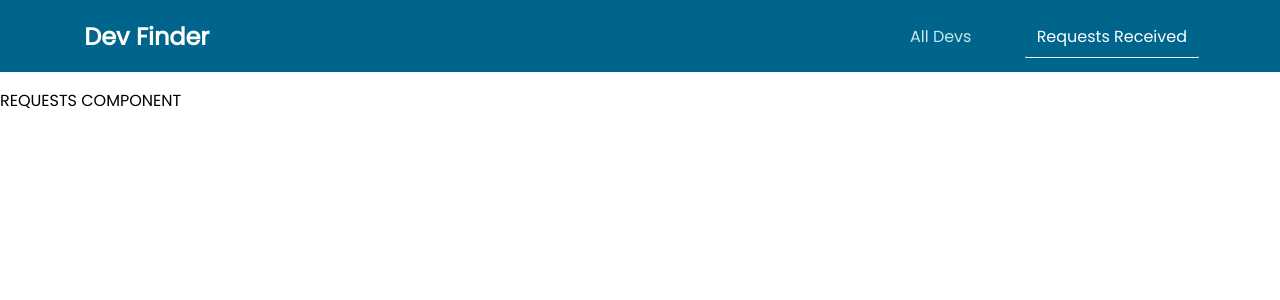
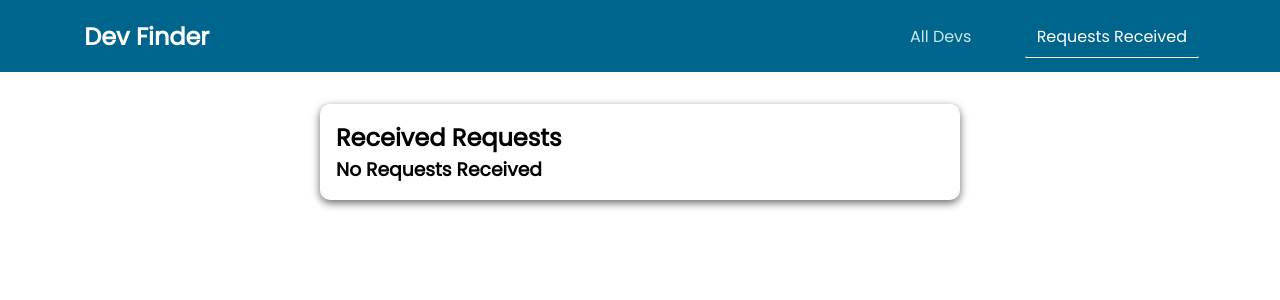
Before and after one commit to torressam333/dev-finder, a Vue app: page /requests in a window 1280 px wide. Shown: the top 300 px of the page. Built offline with nearby package versions, Linux system fonts and the light colour scheme.

Commit message:
Set up outline for requests received component

```diff
--- a/src/pages/requests/RequestsReceived.vue
+++ b/src/pages/requests/RequestsReceived.vue
@@ -1 +1,15 @@
-<template>REQUESTS COMPONENT</template>
+<template>
+  <section>
+    <base-card>
+      <header><h2>Received Requests</h2></header>
+      <ul></ul>
+      <h3>No Requests Received</h3>
+    </base-card>
+  </section>
+</template>
+
+<script>
+export default {};
+</script>
+
+<style scoped></style>
```
